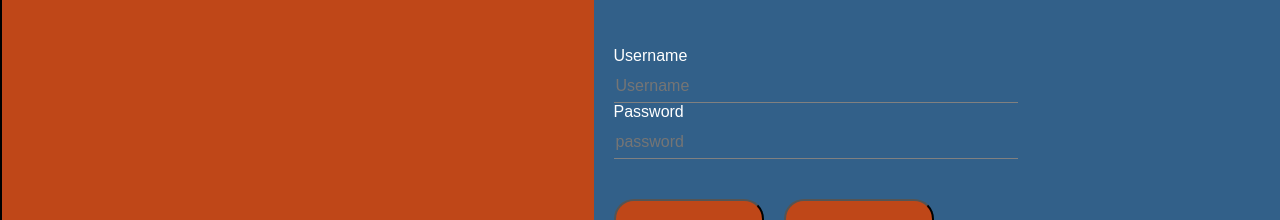
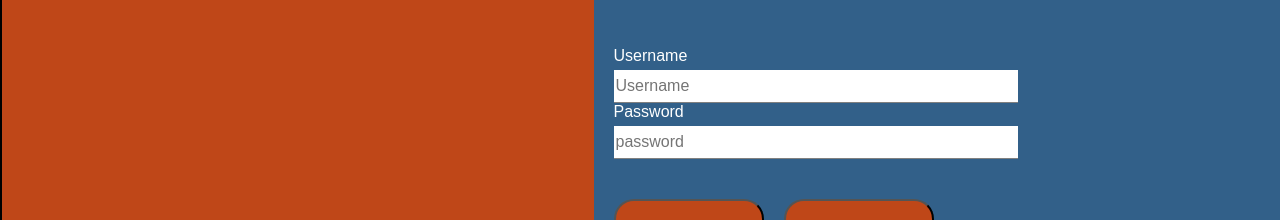
Before and after one commit to Build-Week-React-HackerNews-Clone/Front-End, a React (Create React App) app in the folder hacker-news/: page /login in a window 1280 px wide. Shown: the part 259-479 px from the top of the page. Built offline with nearby package versions, Linux system fonts and the light colour scheme; no server answers.

Commit message:
Updated input css

```diff
--- a/hacker-news/src/Component/Users/Users.css
+++ b/hacker-news/src/Component/Users/Users.css
@@ -23,7 +23,6 @@
 }
 
 .inputform {
-  background: transparent;
   border: none;
   border-bottom: 1px solid grey;
   margin-top: 5px;
@@ -33,7 +32,6 @@
   border-top: 0px;
   border-left: 0px;
   border-right: 0px;
-  color: blanchedalmond;
 }
 
 .button1 {
```
